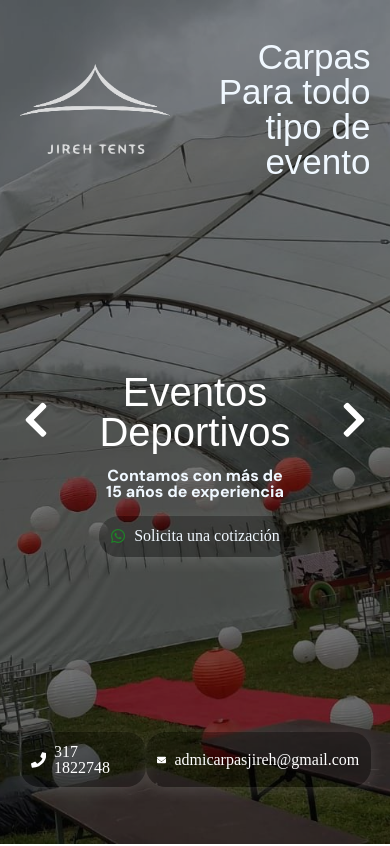
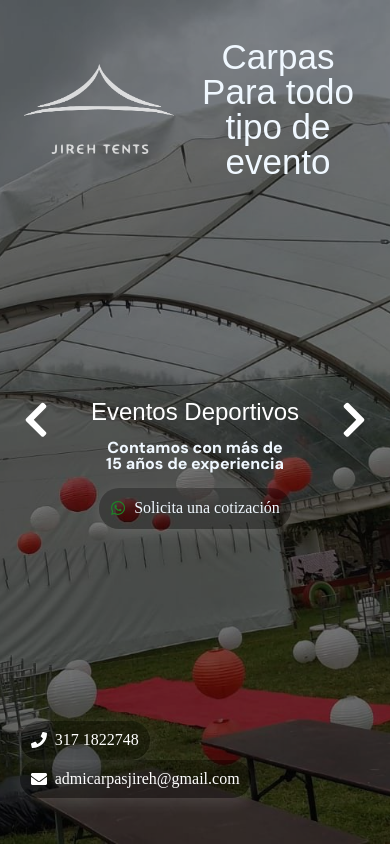
Before and after one commit to admijireh/carpas-jireh-app, a Next.js app: page / in a window 390 px wide. Shown: the top 846 px of the page. Built offline with nearby package versions, Linux system fonts and the light colour scheme; a web font is replaced by a local one.

Commit message:
make responsive design

```diff
--- a/src/components/common/LandingPage/Header/styles/styles.module.css
+++ b/src/components/common/LandingPage/Header/styles/styles.module.css
@@ -34,6 +34,12 @@
     height: fit-content;
     justify-content: space-between;
 
+}
+
+@media (max-width: 400px) {
+   .buttonCallAction {
+    flex-wrap: wrap;
+   }
 }
 
 .openInfo:hover {
@@ -141,10 +147,9 @@
     align-items: center;
     gap: 1rem;
     justify-content: space-between;
+    flex-wrap: wrap;
 }
-.backgroundButton {
-    color: aliceblue;
-}
+
 .contactInfo .wraperContactInfo h1 {
     font-size: 70px;
     width: 50%;
@@ -156,6 +161,32 @@
     color: aliceblue;
 
 }
+
+@media (max-width: 800px) {
+    .contactInfo .wraperContactInfo {
+
+        margin: 0 auto;
+        display: flex;
+        justify-content: center;
+        text-align: center;
+    }
+
+}
+
+@media (max-width: 400px) {
+
+
+    .contactInfo .wraperContactInfo h1
+     {
+        text-align: center;
+
+
+    }
+}
+.backgroundButton {
+    color: aliceblue;
+}
+
 
 .contentText {
     display: flex;
@@ -283,3 +314,9 @@
     color: black;
     text-decoration: none;
 }
+
+@media (max-width: 400px) {
+    .bgText h2 {
+        font-size: 1.5rem;
+    }
+}
```
